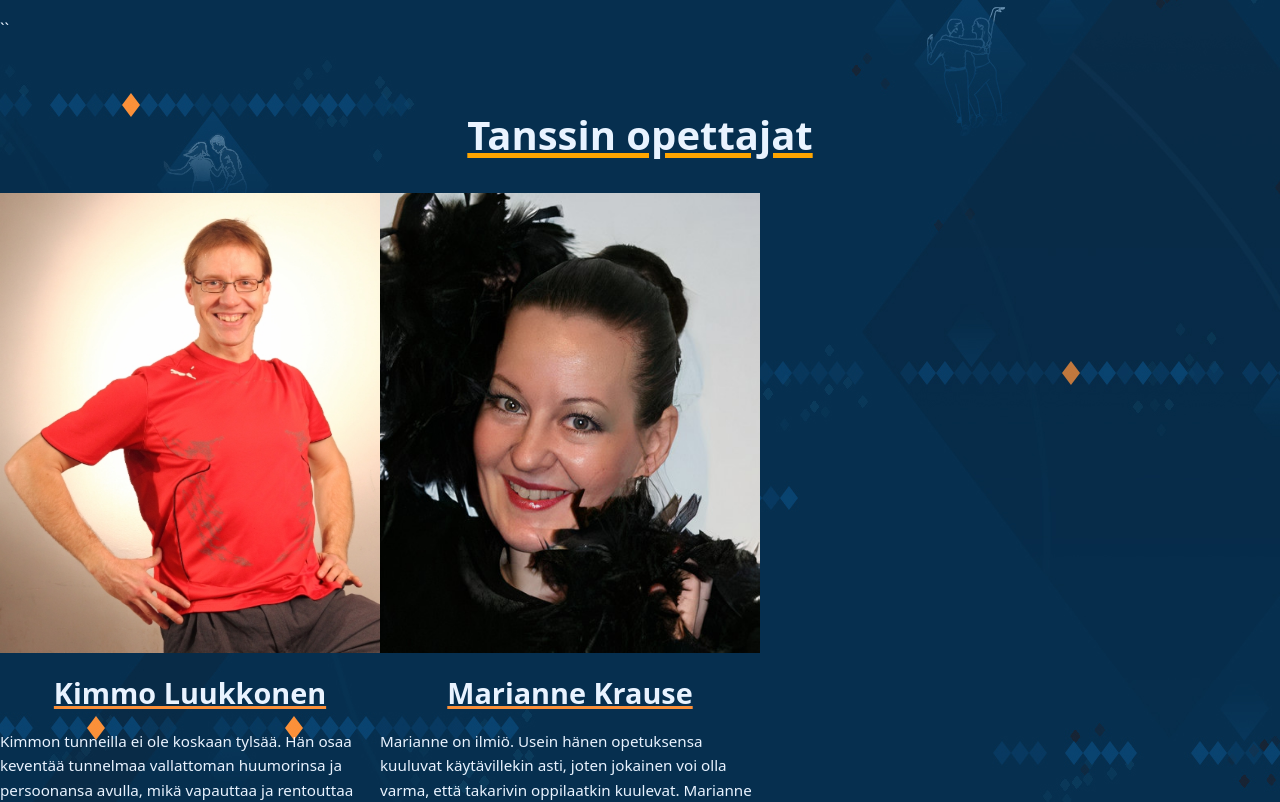
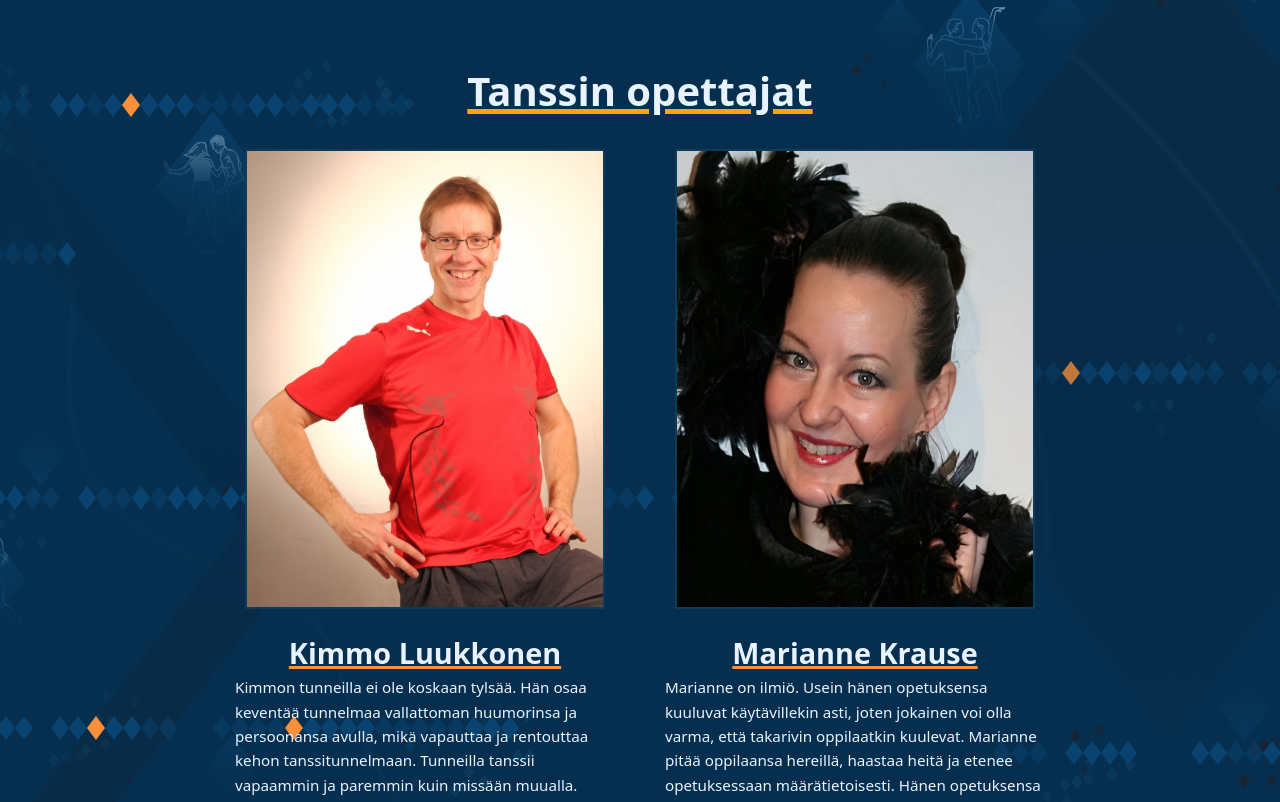
Before and after one commit to pohjalaisten-tanssikerho/web, a SvelteKit app: page / in a window 1280 px wide. Shown: the part 2280-3082 px from the top of the page. Built offline with nearby package versions, Linux system fonts and the light colour scheme; no server answers.

Commit message:
Createdcomponent for teachers: imageTextView.svelte

```diff
--- /dev/null
+++ b/src/lib/imageTextView.svelte
@@ -0,0 +1,41 @@
+<!-- component for teachers div: it places image on top and text to bottom -->
+<script>
+	export let imageSrc;
+	export let textContent;
+  export let heading = "Default heading";
+</script>
+
+	<div class="content">
+		<div class="top">
+			<img src="{imageSrc}" alt="Image">
+		</div>
+    <div class="middle">
+      <h2>{heading}</h2>
+    </div>
+		<div class="bottom">
+			<p>{textContent}</p>
+		</div>
+	</div>
+
+<style>
+	  .content {
+    display: flex;
+    flex-direction: column;
+    align-items: center;
+    justify-content: center;
+    }
+    .top {
+      padding-top: 1.2em;
+    }
+    .top img {
+      width: 360px;
+      height: 460px;
+      border: 2px solid #0b3c5d;
+    }
+    .middle {
+      margin-top: 1.2em;
+    }
+    .bottom {
+      width: 380px;
+    }
+</style>
--- a/src/lib/twinView.svelte
+++ b/src/lib/twinView.svelte
@@ -15,7 +15,7 @@
 		</div>
 	</div>
 </div>
-``
+
 <style lang="scss">
 .twin-view {
 	margin-bottom: 36px;
--- a/src/routes/+page.svelte
+++ b/src/routes/+page.svelte
@@ -4,6 +4,7 @@
   import utc from 'dayjs/plugin/utc';
   import timezone from 'dayjs/plugin/timezone';
   import TwinView from '../lib/twinView.svelte';
+  import ImageTextView from '../lib/imageTextView.svelte';
 
   dayjs.extend(utc);
   dayjs.extend(timezone);
@@ -84,15 +85,18 @@
 <h1>Tanssin opettajat</h1>
 <div class="teachers">
   <div>
-    <img src="/img/picture/desktop/kimmo-luukkonen.jpg" alt="Kimmo Luukkonen" width="380" height="460" />
-    <h2>Kimmo Luukkonen</h2>
-    <p>Kimmon tunneilla ei ole koskaan tylsää. Hän osaa keventää tunnelmaa vallattoman huumorinsa ja persoonansa avulla, mikä vapauttaa ja rentouttaa kehon tanssitunnelmaan. Tunneilla tanssii vapaammin ja paremmin kuin missään muualla.</p>
-    <p><a href="kimmoluukkonen.wordpress.com">Kimmosta saa lisää tietoa</a> hänen omilta sivuiltaan.</p>
+    <ImageTextView
+     imageSrc="../img/picture/desktop/kimmo-luukkonen.jpg"
+     heading= "Kimmo Luukkonen"
+    textContent="Kimmon tunneilla ei ole koskaan tylsää. Hän osaa keventää tunnelmaa vallattoman huumorinsa ja persoonansa avulla, mikä vapauttaa ja rentouttaa kehon tanssitunnelmaan. Tunneilla tanssii vapaammin ja paremmin kuin missään muualla."
+    />
   </div>
   <div>
-    <img src="img/picture/desktop/marianne-krause.jpg" alt="Marianne Krause" width="380" height="460" />
-    <h2>Marianne Krause</h2>
-    <p>Marianne on ilmiö. Usein hänen opetuksensa kuuluvat käytävillekin asti, joten jokainen voi olla varma, että takarivin oppilaatkin kuulevat. Marianne pitää oppilaansa hereillä, haastaa heitä ja etenee opetuksessaan määrätietoisesti. Hänen opetuksensa etenee pienin askelin; kuin asialla olisi taitava tarinan kertoja. Lopussa kaikki tanssin palaset loksahtavat yhteen ja oppilaat pääsevät tuntemaan ylpeyttä omasta etenemisestään ja oppimisestaan. Marianne vie “ahaa” elämyksen aivan uudelle tasolle.</p>
+    <ImageTextView
+    imageSrc="../img/picture/desktop/marianne-krause.jpg"
+    heading="Marianne Krause"
+    textContent= "Marianne on ilmiö. Usein hänen opetuksensa kuuluvat käytävillekin asti, joten jokainen voi olla varma, että takarivin oppilaatkin kuulevat. Marianne pitää oppilaansa hereillä, haastaa heitä ja etenee opetuksessaan määrätietoisesti. Hänen opetuksensa etenee pienin askelin; kuin asialla olisi taitava tarinan kertoja. Lopussa kaikki tanssin palaset loksahtavat yhteen ja oppilaat pääsevät tuntemaan ylpeyttä omasta etenemisestään ja oppimisestaan. Marianne vie “ahaa” elämyksen aivan uudelle tasolle."
+    />
   </div>
 </div>
 <h1>Pohjalaisten valtuuskunta</h1>
@@ -176,23 +180,13 @@
       }
     }
 }
+  .teachers {
+  display: flex;
+  flex-direction: row;
+    justify-content: center;
+    align-items: flex-start;
+    gap: 50px;
 
-  .teachers {
-    display: flex;
-    flex-wrap: wrap;
-    width: min(100% - 2rem, 890px);
-    div {
-      width: 380px;
-      padding-top: 1.2em;
-      h2 {
-        text-align: center;
-        padding: .5em 0;
-      }
-    }
-    img {
-      width: 380px;
-      height: 460px;
-    }
   }
   .center {
     text-align: center;
```
Also changed, not shown: 1 other file (tests, documents, lock files or other folders).
